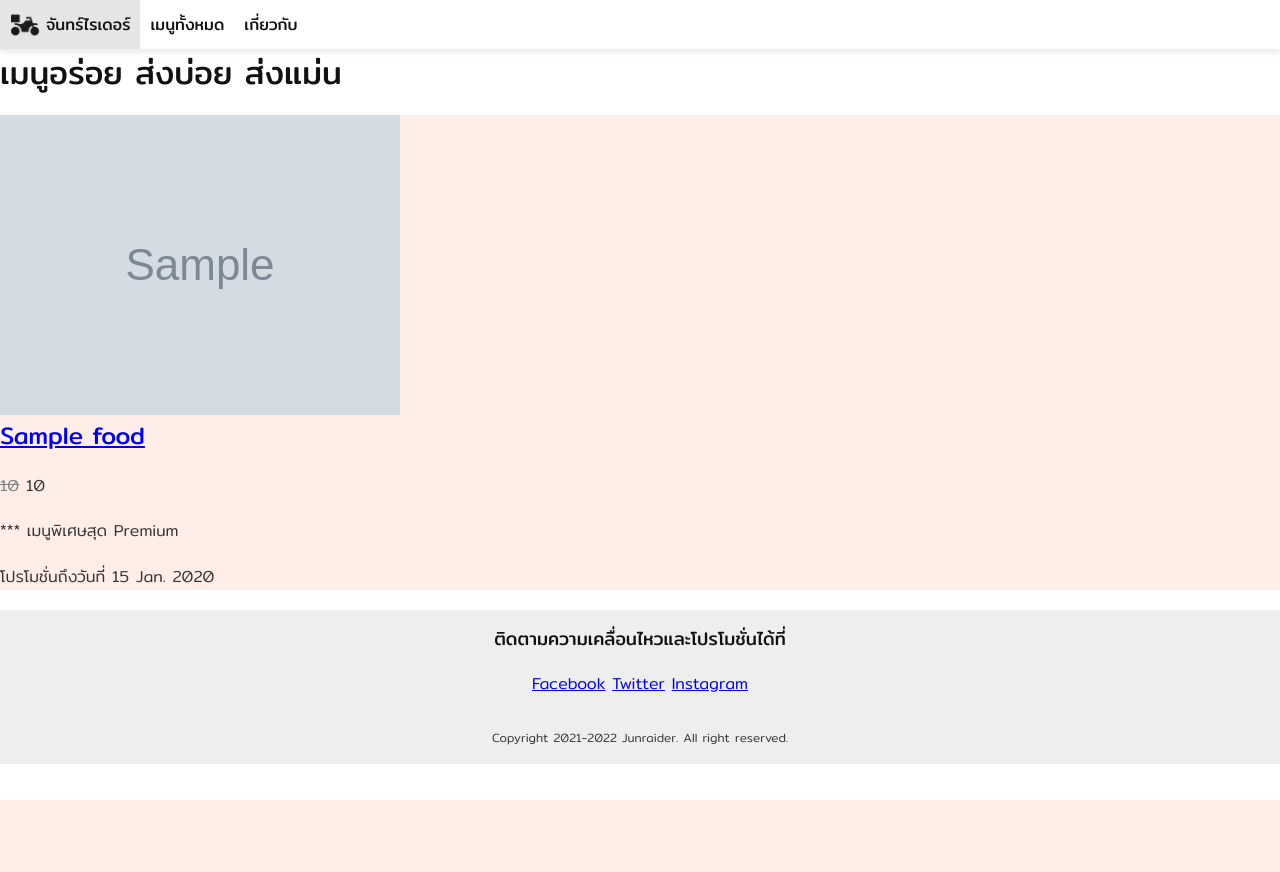
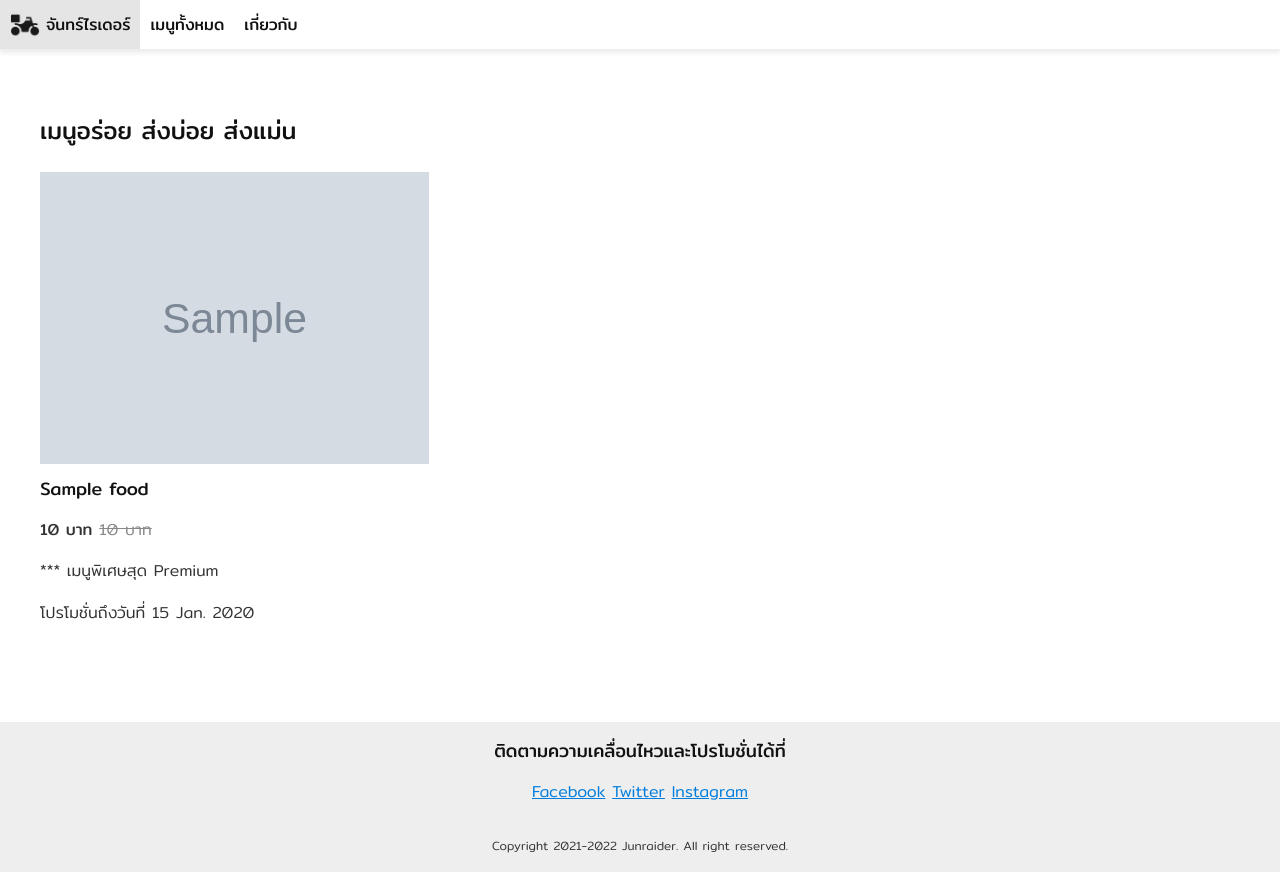
Before and after one commit to potchangelo/django-junraider, a Django app: page /foods/ in a window 1280 px wide. Before the commit the page ends 800 px from the top, so only its background shows below. Run offline with Django 4.2, Linux system fonts and the light colour scheme; tables that the repository leaves empty hold one stand-in row (values such as "Sample post"); grey boxes marked "Sample" are stand-in pictures.

Commit message:
Foods page CSS

```diff
--- a/app_foods/templates/app_foods/foods.html
+++ b/app_foods/templates/app_foods/foods.html
@@ -4,20 +4,25 @@
 {% block site_title %}เมนูอร่อยทั้งหมด - {% endblock %}
 
 {% block content %}
-<h1>เมนูอร่อย ส่งบ่อย ส่งแม่น</h1>
+<section class="content-section content-section-single">
+    <div class="content-container">
+        <h3 class="content-title">เมนูอร่อย ส่งบ่อย ส่งแม่น</h3>
+        <div class="grid-3">
             {% for food in foods %}
-    <div style="background-color: rgb(255, 238, 231);">
-        <a href="{% url 'food' food.id %}" style="display: block;">
-            <img src="{% static food.image_relative_url %}">
+                <div>
+                    <a class="food-image-link" href="{% url 'food' food.id %}">
+                        <img class="image-block" src="{% static food.image_relative_url %}">
                     </a>
-        <h3><a href="{% url 'food' food.id %}">{{ food.title }}</a></h3>
+                    <h6 class="food-title">
+                        <a href="{% url 'food' food.id %}">{{ food.title }}</a>
+                    </h6>
                     {% if food.special_price is not None %}
                         <p>
-                <del style="color: gray;">{{ food.price|floatformat:'g' }}</del>
-                <span>{{ food.special_price|floatformat:'g' }}</span>
+                            <b>{{ food.special_price|floatformat:'g' }} บาท</b>
+                            <del class="text-gray">{{ food.price|floatformat:'g' }} บาท</del>
                         </p>
                     {% else %}
-            <p>{{ food.price|floatformat:'g' }}</p>
+                        <p><b>{{ food.price|floatformat:'g' }} บาท</b> </p>
                     {% endif %}
                     {% if food.is_premium %}
                         <p>*** เมนูพิเศษสุด Premium</p>
@@ -29,4 +34,7 @@
             {% empty %}
                 <p>วัตถุดิบกำลังเดินทางมาจากทะเลอันไกลโพ้นนนน กรุณารอความอร่อยอีกไม่นาน</p>
             {% endfor %}
+        </div>
+    </div>
+</section>
 {% endblock %}
--- a/app_general/static/app_general/main.css
+++ b/app_general/static/app_general/main.css
@@ -42,7 +42,7 @@ h1, h2, h3, h4, h5, h6 {
     font-weight: 400;
     line-height: 1.4;
     margin-top: 0px;
-    margin-bottom: 20px;
+    margin-bottom: 16px;
 }
 
 h1 {
@@ -73,7 +73,19 @@ p {
     font-size: 16px;
     line-height: 1.6;
     margin-top: 0px;
-    margin-bottom: 20px;
+    margin-bottom: 16px;
+}
+
+a {
+    color:rgb(0, 125, 220);
+}
+
+.text-gray {
+    color: #888888;
+}
+
+.text-center {
+    text-align: center;
 }
 
 .image-block {
@@ -82,12 +94,8 @@ p {
     margin-bottom: 12px;
 }
 
-.text-center {
-    text-align: center;
-}
-
 .content-section {
-    padding: 40px 16px;
+    padding: 64px 16px;
 }
 
 .content-section-single {
@@ -100,11 +108,16 @@ p {
     margin-right: auto;
 }
 
+.content-title {
+    margin-bottom: 24px;
+}
+
 .grid-3 {
     display: grid;
     grid-template-columns: 1fr;
     column-gap: 16px;
     row-gap: 16px;
+    margin-bottom: 16px;
 }
 
 @media screen and (min-width: 720px) {
@@ -195,3 +208,13 @@ p {
     margin-top: 0px;
     margin-bottom: 24px;
 }
+
+/* Foods */
+.food-image-link {
+    display: block;
+}
+
+.food-title a:not(:hover) {
+    color: #111111;
+    text-decoration: none;
+}
```
Lines whose indentation alone changed are shown as unchanged.
